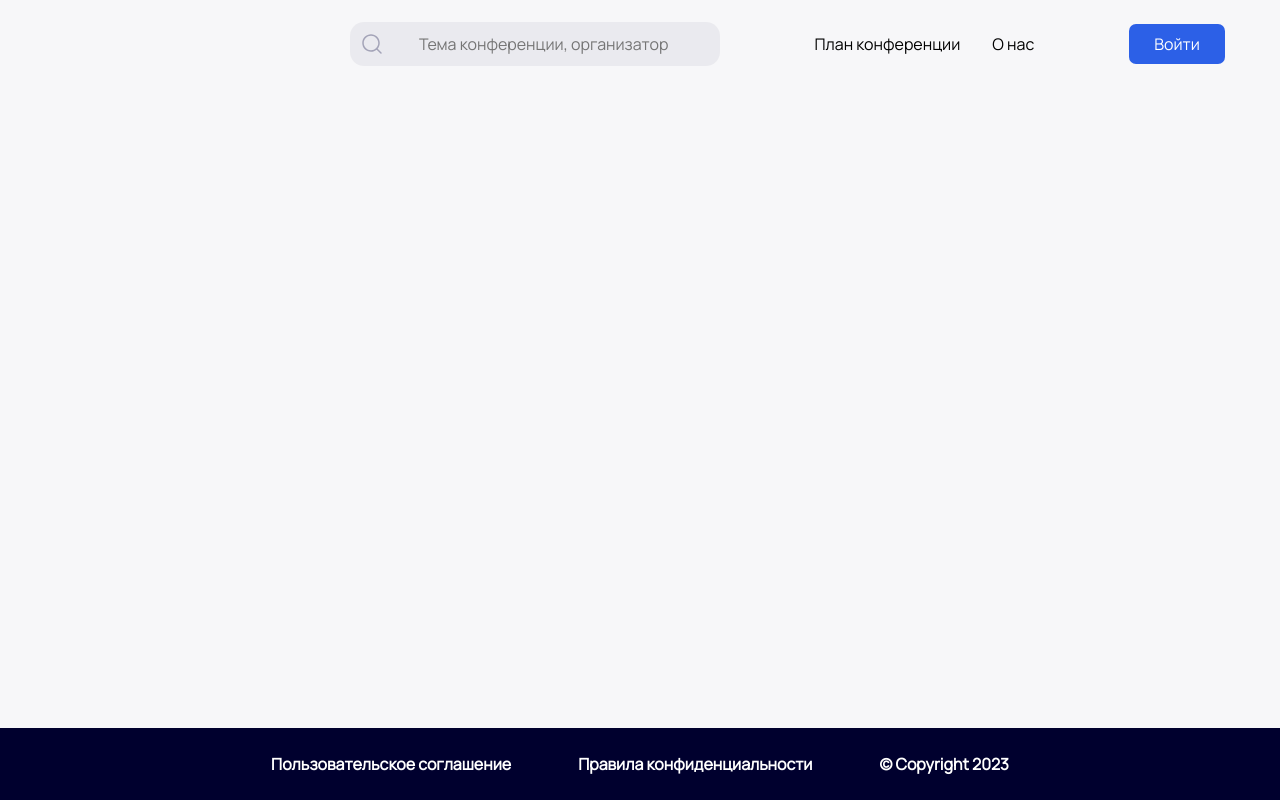
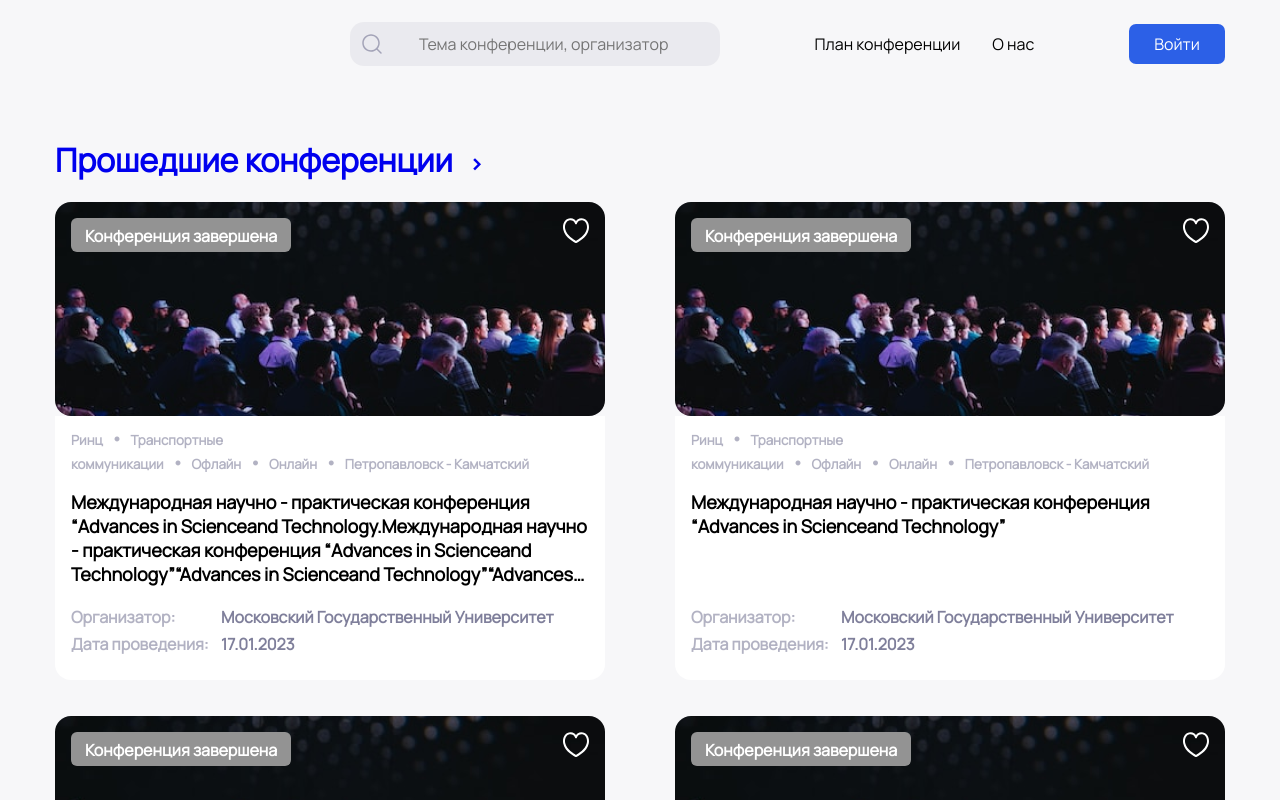
Before and after one commit to The-Conference/findconf, a React (Create React App) app: page /finished in a window 1280 px wide. Shown: the top 800 px of the page. Built offline with nearby package versions, Linux system fonts and the light colour scheme.

Commit message:
links to components added

```diff
--- a/src/App.js
+++ b/src/App.js
@@ -11,6 +11,8 @@ import React from "react";
 import LoaderTemplate from "./utils/Loader/LoaderTemplate";
 import Login from "./Components/Login/Login";
 import SignUp from "./Components/SignUp/SignUp";
+import PastConference from "./Components/Main/Conference/PastConference";
+import UpcomingConference from "./Components/Main/Conference/UpcomingConference";
 
 const Conf = React.lazy(() => import("./Components/Main/Main"));
 const All = React.lazy(() => {
@@ -73,6 +75,28 @@ function App() {
                 />
               }
             />
+            <Route
+              path="/finished"
+              element={
+                <PastConference
+                  postData={postData}
+                  hasMore={hasMore}
+                  fetchData={fetchData}
+                  handleFollow={handleFollow}
+                />
+              }
+            />
+            <Route
+              path="/upcoming"
+              element={
+                <UpcomingConference
+                  postData={postData}
+                  hasMore={hasMore}
+                  fetchData={fetchData}
+                  handleFollow={handleFollow}
+                />
+              }
+            />
 
             <Route path="/login" element={<Login />} />
             <Route path="/signup" element={<SignUp />} />
--- a/src/Components/Main/Conference/PastConference.jsx
+++ b/src/Components/Main/Conference/PastConference.jsx
@@ -1,17 +1,76 @@
 import React from "react";
+import InfiniteScroll from "react-infinite-scroll-component";
+import LoaderTemplate from "../../../utils/Loader/LoaderTemplate";
+import heart from "./follow.svg";
+import following from "./following.svg";
 
-const PastConference = ({ card, setCard }) => {
+const PastConference = ({ postData, fetchData, hasMore, handleFollow }) => {
   return (
-    <section>
-      <p>Прошедшие конференции</p>
-      {card.map(
-        (el) =>
-          new Date(el.date).getMonth() + 1 < new Date().getMonth() + 1 && (
-            <div key={el.id}>
-              <div>{el.title}</div> <div>{el.date}</div>
-            </div>
-          )
-      )}
+    <section className="conference">
+      <a href="/">
+        <p className="conference__type">
+          Прошедшие конференции <span>&gt;</span>
+        </p>
+      </a>
+      <InfiniteScroll
+        dataLength={postData.length} //This is important field to render the next data
+        next={fetchData}
+        hasMore={hasMore}
+        loader={<LoaderTemplate />}
+      >
+        <div className="conference__container">
+          {postData.map(
+            (el) =>
+              el.finished === true && (
+                <div el={el.id} className="conference__block">
+                  <div className="conference__bg">
+                    {(el.register === false && el.finished === false && (
+                      <span
+                        style={{
+                          backgroundColor: "#939393",
+                        }}
+                      >
+                        Регистрация закончена
+                      </span>
+                    )) ||
+                      (el.register === false && el.finished === true && (
+                        <span
+                          style={{
+                            backgroundColor: "#939393",
+                          }}
+                        >
+                          Конференция завершена
+                        </span>
+                      )) ||
+                      (el.register === true && el.finished === false && (
+                        <span>Открыта регистрация</span>
+                      ))}
+                    <img
+                      src={el.follow === false ? heart : following}
+                      alt="follow"
+                      onClick={() => handleFollow(el.id)}
+                    />
+                  </div>
+                  <div className="conference__tags">
+                    {el.tags.map((tag) => (
+                      <small>{tag}</small>
+                    ))}
+
+                    <div className="conference__title">{el.title}</div>
+                    <div className="conference__organizer">
+                      <p>Организатор:</p>
+                      {el.organizer}
+                    </div>
+                    <div className="conference__date">
+                      <p>Дата проведения:</p>
+                      {el.date}
+                    </div>
+                  </div>
+                </div>
+              )
+          )}{" "}
+        </div>
+      </InfiniteScroll>
     </section>
   );
 };
--- a/src/Components/Main/Conference/PastPrev.jsx
+++ b/src/Components/Main/Conference/PastPrev.jsx
@@ -7,9 +7,11 @@ const PastPrev = ({ handleFollow, postData }) => {
 
   return (
     <section className="conference">
-      <p className="conference__type">
-        Прошедшие конференции <span>&gt;</span>
-      </p>
+      <a href="/finished">
+        <p className="conference__type">
+          Прошедшие конференции <span>&gt;</span>
+        </p>
+      </a>
       <div className="conference__container">
         {pastPrev.map((el) => (
           <div el={el.id} className="conference__block">
--- a/src/Components/Main/Conference/UpPrev.jsx
+++ b/src/Components/Main/Conference/UpPrev.jsx
@@ -8,9 +8,11 @@ const UpPrev = ({ handleFollow, postData }) => {
   let upPrev = past.filter((item, index) => index < 2);
   return (
     <section className="conference">
-      <p className="conference__type">
-        Предстоящие конференции <span>&gt;</span>
-      </p>
+      <a href="/upcoming">
+        <p className="conference__type">
+          Предстоящие конференции <span>&gt;</span>
+        </p>
+      </a>
       <div className="conference__container">
         {upPrev.map((el) => (
           <div el={el.id} className="conference__block">
--- a/src/Components/Main/Conference/UpcomingConference.jsx
+++ b/src/Components/Main/Conference/UpcomingConference.jsx
@@ -1,19 +1,78 @@
 import React from "react";
+import InfiniteScroll from "react-infinite-scroll-component";
+import LoaderTemplate from "../../../utils/Loader/LoaderTemplate";
+import heart from "./follow.svg";
+import following from "./following.svg";
 
-const UpcomingConference = ({ card, setCard }) => {
+const UpcomingConference = ({ postData, fetchData, hasMore, handleFollow }) => {
   return (
-    <section>
-      <p>Предстоящие конференции</p>
-      {card.map(
-        (el) =>
-          new Date(el.date).getMonth() + 1 >= new Date().getMonth() + 1 &&
-          new Date(el.date).getYear() >= new Date().getYear() && (
-            <div key={el.id}>
-              <div>{el.title}</div> <div>{el.date}</div>
-            </div>
-          )
-      )}
+    <section className="conference">
+      <a href="/">
+        <p className="conference__type">
+          Прошедшие конференции <span>&gt;</span>
+        </p>
+      </a>
+      <InfiniteScroll
+        dataLength={postData.length} //This is important field to render the next data
+        next={fetchData}
+        hasMore={hasMore}
+        loader={<LoaderTemplate />}
+      >
+        <div className="conference__container">
+          {postData.map(
+            (el) =>
+              el.finished === false && (
+                <div el={el.id} className="conference__block">
+                  <div className="conference__bg">
+                    {(el.register === false && el.finished === false && (
+                      <span
+                        style={{
+                          backgroundColor: "#939393",
+                        }}
+                      >
+                        Регистрация закончена
+                      </span>
+                    )) ||
+                      (el.register === false && el.finished === true && (
+                        <span
+                          style={{
+                            backgroundColor: "#939393",
+                          }}
+                        >
+                          Конференция завершена
+                        </span>
+                      )) ||
+                      (el.register === true && el.finished === false && (
+                        <span>Открыта регистрация</span>
+                      ))}
+                    <img
+                      src={el.follow === false ? heart : following}
+                      alt="follow"
+                      onClick={() => handleFollow(el.id)}
+                    />
+                  </div>
+                  <div className="conference__tags">
+                    {el.tags.map((tag) => (
+                      <small>{tag}</small>
+                    ))}
+
+                    <div className="conference__title">{el.title}</div>
+                    <div className="conference__organizer">
+                      <p>Организатор:</p>
+                      {el.organizer}
+                    </div>
+                    <div className="conference__date">
+                      <p>Дата проведения:</p>
+                      {el.date}
+                    </div>
+                  </div>
+                </div>
+              )
+          )}{" "}
+        </div>
+      </InfiniteScroll>
     </section>
   );
 };
+
 export default UpcomingConference;
```
